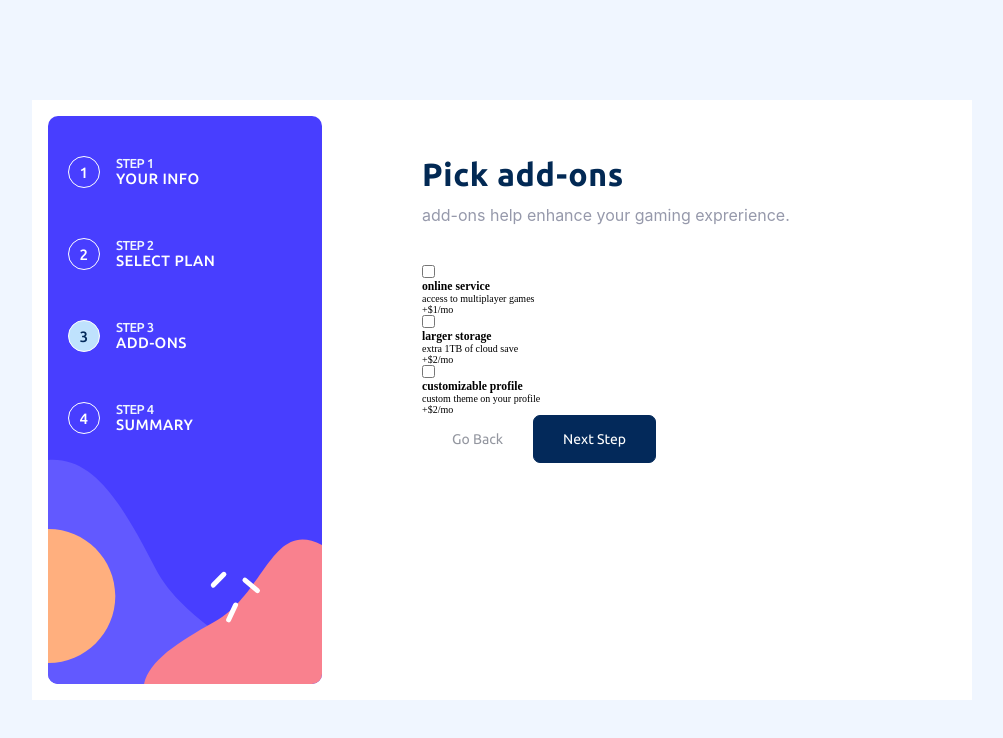
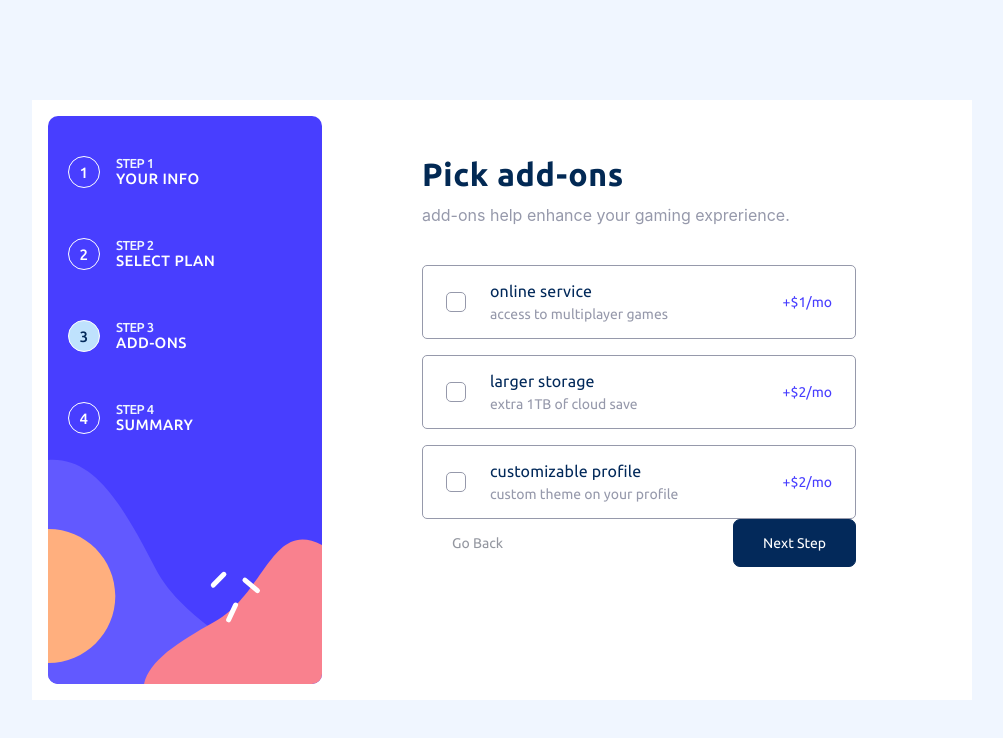
Before and after one commit to rachidbend/multi-step-form, a React (Vite) app: page /add-ons in a window 1280 px wide. Shown: the top 738 px of the page, without its empty margins (138-1141 px from the left). Built offline with nearby package versions, Linux system fonts and the light colour scheme.

Commit message:
styled most of steps 1 through 3

```diff
--- a/src/App.css
+++ b/src/App.css
@@ -43,6 +43,7 @@
   margin-top: auto;
   display: flex;
   justify-content: space-between;
+  align-items: end;
 }
 
 a {
--- a/src/components/AddOnCard.jsx
+++ b/src/components/AddOnCard.jsx
@@ -1,29 +1,45 @@
 /* eslint-disable react/prop-types */
 import { useForm } from '../context/FormContext';
+import iconCheckmark from '../assets/images/icon-checkmark.svg';
+import styles from './AddOnCard.module.css';
 
 export default function AddOnCard({ addOn }) {
-  const { selectedAddOns, isYearly, onAddOnChange, selectedAddOnsNames } =
-    useForm();
-  console.log(selectedAddOnsNames);
+  const { isYearly, onAddOnChange, selectedAddOnsNames } = useForm();
+
   return (
-    <div>
-      <label htmlFor={addOn.addOnName.split(' ').at(0)}>
+    <label
+      htmlFor={addOn.addOnName.split(' ').at(0)}
+      className={`${styles.addOnLabel}`}
+    >
+      <span
+        className={`${styles.addOnCheckbox} ${
+          selectedAddOnsNames.includes(addOn.addOnName)
+            ? styles.addOnCheckboxActive
+            : ''
+        }  `}
+      >
+        <img
+          src={iconCheckmark}
+          alt="checkmark icon"
+          className={`${styles.addOnImage}`}
+        />
+      </span>
       <input
         type="checkbox"
         value={addOn.addOnName}
         checked={selectedAddOnsNames.includes(addOn.addOnName)}
         id={addOn.addOnName.split(' ').at(0)}
         onChange={onAddOnChange}
+        className={`${styles.addOnInput}`}
       />
       <div>
-          <h3>{addOn.addOnName} </h3>
-          <p>{addOn.addOndescription}</p>
-          <span>
+        <h3 className={`${styles.addOnTitle} `}>{addOn.addOnName} </h3>
+        <p className={`${styles.addOntext}`}>{addOn.addOndescription}</p>
+      </div>
+      <p className={`${styles.addOnPrice}`}>
         +$
         {isYearly ? `${addOn.yearlyPrice}/mo` : `${addOn.monthlyPrice}/mo`}
-          </span>
-        </div>
+      </p>
     </label>
-    </div>
   );
 }
--- /dev/null
+++ b/src/components/AddOnCard.module.css
@@ -0,0 +1,58 @@
+.addOnLabel {
+  display: flex;
+  align-items: center;
+  padding: 1.6rem 2.3rem;
+  border: 1px solid hsl(231, 11%, 63%);
+  border-radius: 0.5rem;
+}
+.addOnCheckbox {
+  width: 2rem;
+  height: 2rem;
+  flex-shrink: 0;
+  border: 1px solid hsl(231, 11%, 63%);
+  margin-right: 2.4rem;
+  border-radius: 0.5rem;
+  display: flex;
+  justify-content: center;
+  align-items: center;
+}
+.addOnCheckboxActive {
+  background-color: hsl(243, 100%, 62%);
+}
+.addOnImage {
+  opacity: 0;
+  transform: translateY(-1px);
+}
+.addOnCheckboxActive .addOnImage {
+  opacity: 1;
+}
+.addOnInput {
+  display: none;
+}
+.addOnTitle {
+  color: hsl(213, 96%, 18%);
+  font-family: 'Ubuntu', sans-serif;
+  font-size: 1.6rem;
+  font-style: normal;
+  font-weight: 400;
+  line-height: normal;
+  letter-spacing: 0.016rem;
+  margin-bottom: 0.6rem;
+}
+.addOntext {
+  color: hsl(231, 11%, 63%);
+  font-family: 'Ubuntu', sans-serif;
+  font-size: 1.4rem;
+  font-style: normal;
+  font-weight: 400;
+  line-height: normal;
+}
+.addOnPrice {
+  color: hsl(243, 100%, 62%);
+  font-family: 'Ubuntu', sans-serif;
+  font-size: 1.4rem;
+  font-style: normal;
+  font-weight: 400;
+  line-height: normal;
+  margin-left: auto;
+}
--- a/src/components/PlanCard.module.css
+++ b/src/components/PlanCard.module.css
@@ -1,10 +1,14 @@
 .planCard {
-  border: 1px solid hsl(231, 11%, 63%);
+  border: 1px solid hsl(229, 24%, 87%);
   border-radius: 0.5rem;
   /* width: 13.6rem; */
-  flex-grow: 1;
-  max-width: 24rem;
+  width: 13.8rem;
+
   transition: background 360ms, border-color 360ms;
+}
+.planCard:hover {
+  border: 1px solid hsl(213, 96%, 18%);
+  cursor: pointer;
 }
 .planCardCheckbox {
   display: none;
--- a/src/components/pick-add-ons/PickAddOnsForm.jsx
+++ b/src/components/pick-add-ons/PickAddOnsForm.jsx
@@ -2,11 +2,12 @@
 import useNavigateButton from '../../hooks/useNavigateButton';
 import AddOnCard from '../AddOnCard';
 import Button from '../Button';
+import styles from './PickAddOnsForm.module.css';
 
 export default function PickAddOnsForm() {
   const backPage = useNavigateButton('plan');
   const nextPage = useNavigateButton('summary');
-  const { onAddOnChange, addOns, selectedAddOns } = useForm();
+  const { addOns } = useForm();
   return (
     <div>
       <div>
@@ -15,12 +16,12 @@
           add-ons help enhance your gaming exprerience.
         </p>
       </div>
-      <div>
+      <div className={`${styles.addOnsContainer}`}>
         {addOns.map(addOn => (
           <AddOnCard addOn={addOn} key={addOn.addOnName} />
         ))}
       </div>
-      <div>
+      <div className="btn--container">
         <Button type={'back'} onClick={backPage} />
         <Button type={'next'} onClick={nextPage} />
       </div>
--- /dev/null
+++ b/src/components/pick-add-ons/PickAddOnsForm.module.css
@@ -0,0 +1,5 @@
+.addOnsContainer {
+  display: flex;
+  flex-direction: column;
+  gap: 1.6rem;
+}
--- a/src/components/select-plan/SelectPlanForm.jsx
+++ b/src/components/select-plan/SelectPlanForm.jsx
@@ -24,16 +24,38 @@
           ))}
         </div>
 
-        <div>
-          <span>monthly</span>
-          <label htmlFor="monthly-or-yearly"></label>
+        <div className={styles.yearMonthToggle}>
+          <span
+            className={`${styles.yearMonthToggleText} ${
+              isYearly ? '' : styles.isMonthlyActive
+            }`}
+          >
+            monthly
+          </span>
+          <label
+            htmlFor="monthly-or-yearly"
+            className={styles.yearMonthToggleLabel}
+          >
+            <span
+              className={`${styles.yearMonthToggleSpan} ${
+                isYearly ? '' : styles.toggleActive
+              }`}
+            ></span>
+          </label>
           <input
             type="checkbox"
             checked={isYearly}
             onChange={onYearlyChange}
             id="monthly-or-yearly"
+            className={styles.yearMonthToggleinput}
           />
-          <span>yearly</span>
+          <span
+            className={`${styles.yearMonthToggleText} ${
+              isYearly ? styles.isYearlyActive : ''
+            }`}
+          >
+            yearly
+          </span>
         </div>
       </div>
       <div className="btn--container">
--- a/src/components/select-plan/SelectPlanForm.module.css
+++ b/src/components/select-plan/SelectPlanForm.module.css
@@ -4,3 +4,60 @@
   justify-content: space-between;
   gap: 1.8rem;
 }
+
+.yearMonthToggle {
+  width: 100%;
+  background-color: hsl(229, 24%, 87%);
+  border-radius: 0.5rem;
+  padding: 1.4rem 0;
+  display: flex;
+  margin-top: 3.3rem;
+  display: flex;
+  justify-content: center;
+  gap: 2.4rem;
+  margin-bottom: 4rem;
+}
+
+.yearMonthToggleText {
+  color: hsl(231, 11%, 63%);
+  font-family: 'Ubuntu', sans-serif;
+  font-size: 1.4rem;
+  font-style: normal;
+  font-weight: 400;
+  line-height: normal;
+  text-transform: capitalize;
+}
+
+.yearMonthToggleLabel {
+  background-color: hsl(213, 96%, 18%);
+  display: inline-block;
+  height: 2rem;
+  width: 3.8rem;
+  border-radius: 5rem;
+  position: relative;
+}
+
+.yearMonthToggleSpan {
+  display: inline-block;
+  height: 1.2rem;
+  width: 1.2rem;
+  border-radius: 5rem;
+  background-color: #fff;
+  top: 0.4rem;
+  left: 2.2rem;
+  position: absolute;
+  transition: left 360ms;
+}
+.yearMonthToggleinput {
+  display: none;
+}
+
+.isMonthlyActive {
+  color: hsl(213, 96%, 18%);
+}
+.isYearlyActive {
+  color: hsl(213, 96%, 18%);
+}
+.toggleActive {
+  left: 0.4rem;
+}
```
Lines whose indentation alone changed are shown as unchanged.
